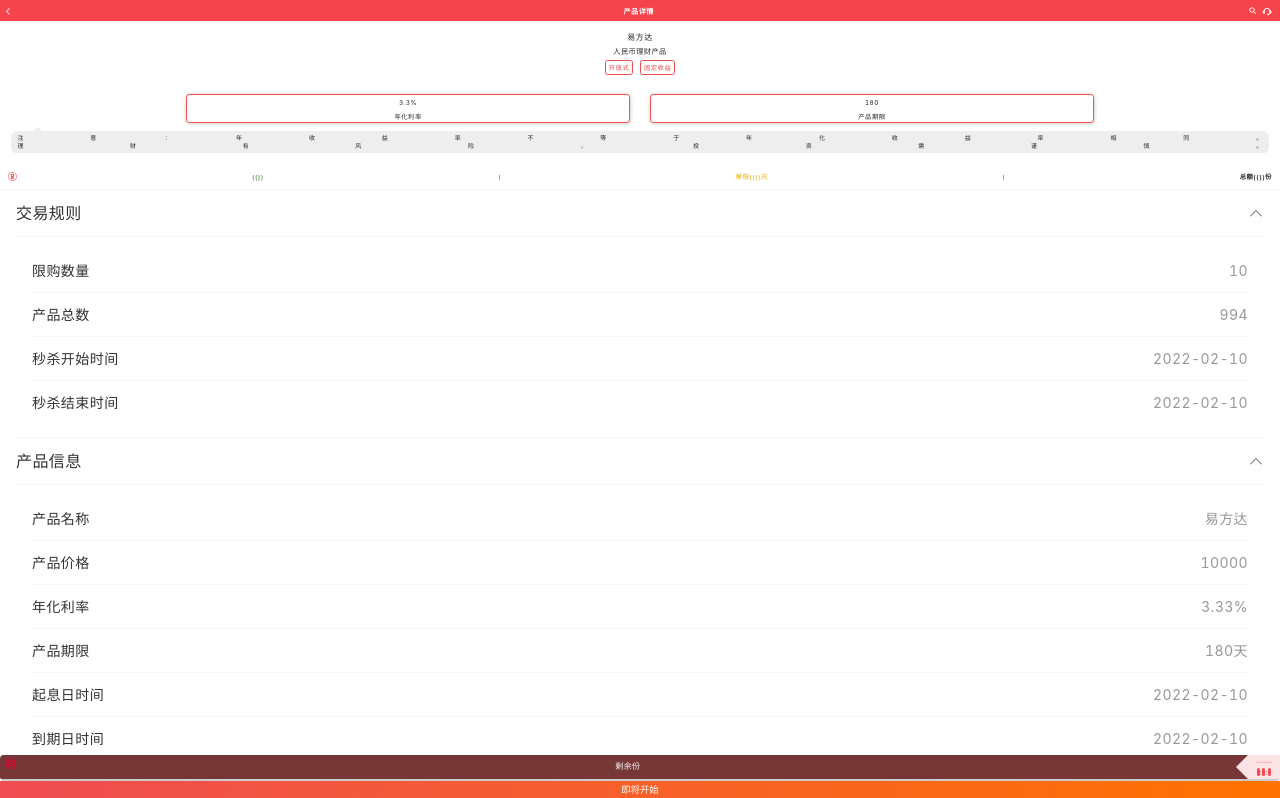
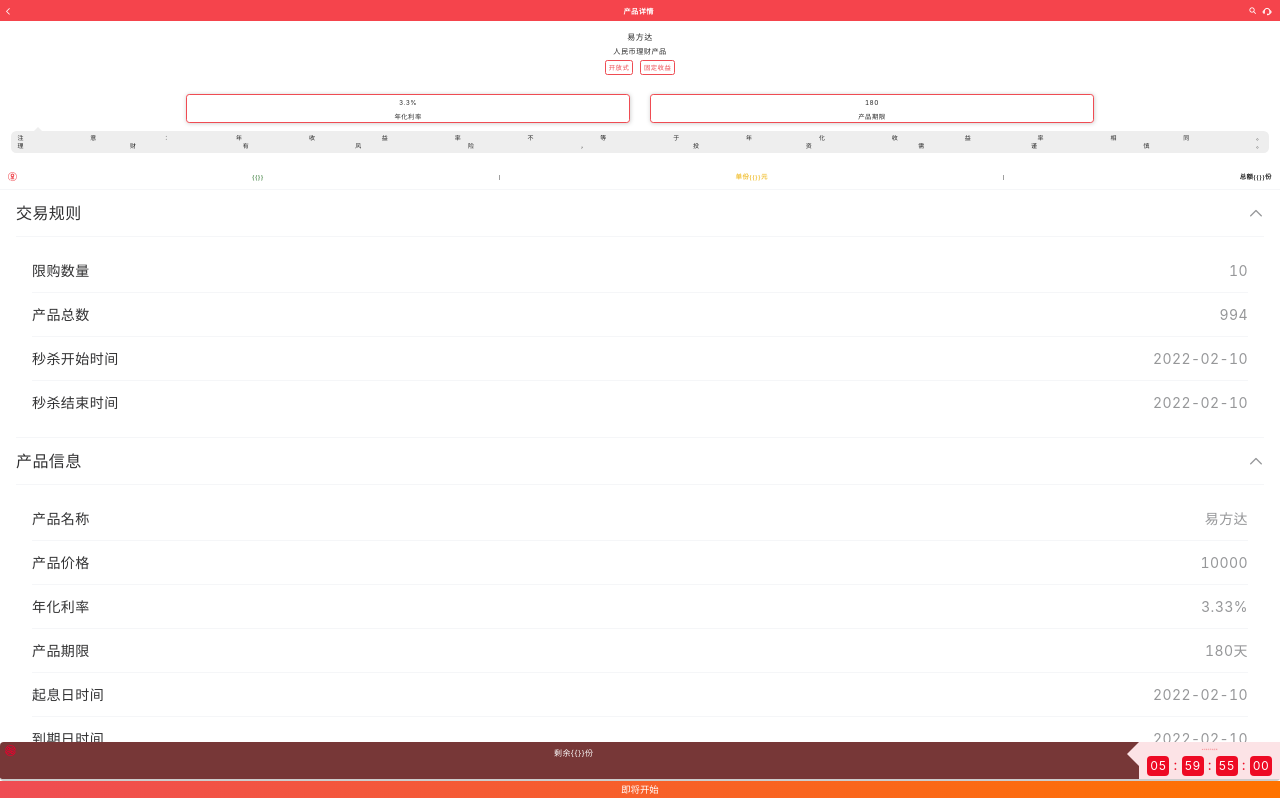
Before and after one commit to Ye-YiChen/v-A22, a Vue app: page /product/1 in a window 1280 px wide. Shown: the top 798 px of the page. Built offline with nearby package versions, Linux system fonts and the light colour scheme.

Commit message:
Login Register 细节

```diff
--- a/src/assets/goRoute.js
+++ b/src/assets/goRoute.js
@@ -46,6 +46,11 @@ const minin = {
         },
         goBack(){
             this.$router.back();
+        },
+        goSearch(){
+            this.$router.push({
+                name: "Search",
+            });
         }
     },
 }
--- a/src/components/LoginForm.vue
+++ b/src/components/LoginForm.vue
@@ -27,7 +27,12 @@
       <div class="more-action">
         <label for="remember">
           <!-- <van-checkbox name="remember" shape="square" id="remember" icon-size=".426rem">记住密码</van-checkbox> -->
-          <input type="checkbox" name="" id="remember" />
+          <input
+            type="checkbox"
+            name=""
+            id="remember"
+            v-model="ifRememberPwd"
+          />
           <span>记住密码</span>
         </label>
         <a class="find-psw" href="#">找回密码</a>
@@ -45,6 +50,7 @@ export default {
     return {
       account: "",
       pwd: "",
+      ifRememberPwd: false,
     };
   },
   methods: {
@@ -76,13 +82,45 @@ export default {
       })
         .then((response) => {
           if (response.status != 0) this.$toast.fail(response.data.message);
-          else this.$toast.success("登录成功！");
+          else {
+            this.$toast.success("登录成功！");
+            if (this.ifRememberPwd) {
+              this.rememberPwd;
+            }
+            this.goHome();
+          }
         })
         .catch((err) => {
           this.$toast.fail(err.message);
         });
     },
-
+    rememberPwd() {
+      window.localStorage.setItem(
+        "RememberPwd",
+        JSON.stringify({
+          lastLoginTime: new Date(),
+          account: this.account,
+          pwd: this.pwd,
+        })
+      );
+    },
+  },
+  watch: {
+    ifRememberPwd(newValue) {
+      if (!newValue) {
+        window.localStorage.removeItem("RememberPwd");
+        this.account = null;
+        this.pwd = "";
+      }
+    },
+  },
+  mounted() {
+    let localInfo = JSON.parse(window.localStorage.getItem("RememberPwd"));
+    if (localInfo) {
+      this.ifRememberPwd = true;
+      this.account = localInfo.account;
+      this.pwd = localInfo.pwd;
+    }
   },
 };
 </script>
--- a/src/components/PageHeader.vue
+++ b/src/components/PageHeader.vue
@@ -5,7 +5,7 @@
       <slot></slot>
       </div>
     <div class="icos">
-      <div class="search">&#xe60b;</div>
+      <div class="search" @click="goSearch()">&#xe60b;</div>
       <div class="service">&#xe65f;</div>
     </div>
   </header>
--- a/src/components/ProductPurchaseButton.vue
+++ b/src/components/ProductPurchaseButton.vue
@@ -1,34 +1,80 @@
 <template>
   <footer class="footer" id="footer">
     <div class="state">
-      <div class="min-logo"><img src="../../public/images/ico.png" alt="" /></div>
+      <div class="min-logo">
+        <img src="../../public/images/ico.png" alt="" />
+      </div>
       <!-- 最长 "剩余10,00000000份" 可正常显示 -->
-      <div class="pro-left">剩余{{  }}份</div>
+      <div class="pro-left">剩余{{}}份</div>
       <div class="time-box red">
         <div class="arrow-left"></div>
         <div class="time-title red" ref="countTitle">本次秒杀开始还剩</div>
         <div class="time-left">
-          <div id="time-h">{{  }}</div>
-          :
-          <div id="time-m">{{  }}</div>
-          :
-          <div id="time-s">{{  }}</div>
+          <van-count-down millisecond :time="time">
+            <template #default="timeData">
+              <span class="block">{{ timeData.hours | timeSize2 }}</span>
+              <span class="colon">:</span>
+              <span class="block">{{ timeData.minutes | timeSize2 }}</span>
+              <span class="colon">:</span>
+              <span class="block">{{ timeData.seconds | timeSize2 }}</span>
+              <span class="colon">:</span>
+              <span class="block">{{ timeData.milliseconds | timeSize2 }}</span>
+            </template>
+          </van-count-down>
         </div>
       </div>
     </div>
-    <button class="wide-btn scheduled-btn" ref="btn" @click.once="press()">
+    <button class="wide-btn scheduled-btn" ref="btn" @click.once="purchase()">
       即将开始
     </button>
   </footer>
 </template>
 
 <script>
-export default {};
+export default {
+  data() {
+    return {
+      time: 30 * 60 * 60 * 1000,
+    };
+  },
+  methods: {
+    purchase(){
+
+    }
+  },
+  filters: {
+    timeSize2(value) {
+      if(Number(value)<0){
+        value=-value
+      }
+      if (String(value).length < 2) {
+        value = "0" + value;
+      }else if(String(value).length >2){
+        value = String(value).substr(0,2)
+      }
+      return value;
+    },
+  },
+};
 </script>
 
 <style scoped>
+.colon {
+  display: inline-block;
+  margin: 0 4px;
+  color: #ee0a24;
+}
+.block {
+  display: inline-block;
+  width: 22px;
+  border-radius: 4px;
+  color: #fff;
+  font-size: 12px;
+  text-align: center;
+  background-color: #ee0a24;
+}
 .footer {
-  position:fixed;
+  position: fixed;
   width: 100%;
   /* height: 2.9333rem; */
   bottom: 0;
--- a/src/components/RegisterForm.vue
+++ b/src/components/RegisterForm.vue
@@ -59,12 +59,26 @@
           class="wide-input"
           v-model="user.otp"
         />
-        <button
-          class="wide-btn abled-btn send-verify"
+        <van-button
+          round
+          type="danger"
+          class="send-verify"
           @click.prevent="sendOTP()"
+          :disabled="ifPressOTP"
+          ref="OTPButton"
         >
-          发送验证码
-        </button>
+          <span v-show="!ifPressOTP">发送验证码</span>
+          <van-count-down
+            v-show="ifPressOTP"
+            :time="OTPtime"
+            ref="countDown"
+            @finish="finish()"
+          >
+            <template #default="timeData">
+              <span class="block"> {{ timeData.seconds | timeSize2}} 秒 </span>
+            </template>
+          </van-count-down>
+        </van-button>
       </label>
       <button class="wide-btn register" @click.prevent="Reigster()">
         立即注册
@@ -91,13 +105,15 @@ export default {
   data() {
     return {
       user: {
-        phoneNumber: null,
+        phoneNumber: 11111111111,
         IDname: "",
         IDnumber: null,
         pwd: "",
         otp: "",
         ifAgree: false,
       },
+      ifPressOTP: false,
+      OTPtime: 10 * 1000, // 在这里设置OTP等待时间 单位ms
     };
   },
   methods: {
@@ -140,7 +156,8 @@ export default {
           otp: this.user.otp,
           password: this.user.pwd,
         },
-      }).then((response) => {
+      })
+        .then((response) => {
           if (response.status != 0) {
             this.$toast.fail(response.data.message);
           } else {
@@ -148,7 +165,8 @@ export default {
               name: "Login",
             });
           }
-      }).catch((err)=>{
+        })
+        .catch((err) => {
           this.$toast.fail(err.message);
         });
       return false;
@@ -174,14 +192,48 @@ export default {
         })
         .catch((err) => {
           this.$toast.fail(err.message);
+          // return false
         });
+      this.waitOTP();
     },
-
+    waitOTP() {
+      this.ifPressOTP = true;
+      this.$refs.countDown.start();
+    },
+    finish() {
+      this.ifPressOTP = false;
+      this.$refs.countDown.reset();
+      this.$refs.countDown.pause();
+    },
+  },
+  mounted() {
+    this.$refs.countDown.pause();
+  },
+  filters: {
+    timeSize2(value) {
+      if (Number(value) < 0) {
+        value = -value;
+      }
+      if (String(value).length < 2) {
+        value = "0" + value;
+      } else if (String(value).length > 2) {
+        value = String(value).substr(0, 2);
+      }
+      return value;
+    },
   },
 };
 </script>
 
 <style scoped>
+.block {
+  display: inline-block;
+  /* width: 22px; */
+  color: #fff;
+  font-size: 12px;
+  text-align: center;
+  /* background-color: #ee0a24; */
+}
 .logo {
   position: relative;
   /* display: flex;
@@ -267,6 +319,9 @@ export default {
   font-size: 0.32rem;
   text-align: center;
 }
+.send-verify span {
+  color: #fff;
+}
 
 .register {
   margin-top: 0.4rem;
--- a/src/main.js
+++ b/src/main.js
@@ -20,6 +20,7 @@ import {
   Cell,
   CellGroup,
   Popup,
+  CountDown,
 } from 'vant'
 import '@/assets/fonts/iconfont.css'
 import 'amfe-flexible'
@@ -49,6 +50,7 @@ Vue.use(CollapseItem);
 Vue.use(Cell);
 Vue.use(CellGroup);
 Vue.use(Popup);
+Vue.use(CountDown);
 // axios基本设置
 axios.defaults.baseURL = 'http://'
 axios.defaults.withCredentials = true
--- a/src/router/index.js
+++ b/src/router/index.js
@@ -1,20 +1,35 @@
 import Vue from 'vue'
 import VueRouter from 'vue-router'
-import Login from '../views/Login.vue'
-import Register from '../views/Register.vue'
+// import Login from '../views/Login.vue'
+// import Register from '../views/Register.vue'
 import Home from '../views/Home.vue'
-import Market from '../views/Market.vue'
-import Order from '../views/Order.vue'
-import Product from '../views/Product.vue'
-import Detail from '../views/Detail.vue'
-import Purchase from '../views/Purchase.vue'
+// import Market from '../views/Market.vue'
+// import Order from '../views/Order.vue'
+// import Product from '../views/Product.vue'
+// import Detail from '../views/Detail.vue'
+// import Purchase from '../views/Purchase.vue'
+// import Search from '../views/SearchPage.vue'
+
+// 路由懒加载
+const Login = () => import('../views/Login.vue')
+const Register =() => import('../views/Register.vue')
+const Market = () => import('../views/Market.vue')
+const Order  = () => import('../views/Order.vue')
+const Product = () => import('../views/Product.vue')
+const Detail = () => import('../views/Detail.vue')
+const Purchase =()=>import('../views/Purchase.vue')
+const Search = () => import('../views/SearchPage.vue')
+
+
+
+
 Vue.use(VueRouter)
 
 const routes = [
   {
     path: '/',
     // 重定向到login页面
-    redirect: '/purchase/001'
+    redirect: 'Login'
   },
   {
     path: '/login',
@@ -25,10 +40,6 @@ const routes = [
     path: '/register',
     name: 'Register',
     component: Register,
-    // route level code-splitting
-    // this generates a separate chunk (about.[hash].js) for this route
-    // which is lazy-loaded when the route is visited.
-    // component: () => import(/* webpackChunkName: "about" */ '../views/Home.vue')
   },
   {
     path: '/home',
@@ -60,6 +71,11 @@ const routes = [
     name: 'Detail',
     component: Detail
   },
+  {
+    path:'/search',
+    name:'Search',
+    component:Search
+  }
 ]
 
 const router = new VueRouter({
--- a/src/views/Home.vue
+++ b/src/views/Home.vue
@@ -114,6 +114,7 @@ export default {
     };
   },
   mounted() {
+    document.title='主页面'
     // 获取贷款列表
     this.axios({
       method: "get",
@@ -165,7 +166,7 @@ export default {
 };
 </script>
 
-<style scoped>
+<style>
 .noads {
   display: flex;
   flex-direction: column;
@@ -177,4 +178,11 @@ export default {
 .main {
   padding: 0 0.4rem;
 }
+.re-ico {
+  font-family: "iconfont";
+  color: #eb8108;
+  font-weight: 700;
+  font-size: 0.6rem;
+  margin-right: 0.2rem;
+}
 </style>
--- a/src/views/Login.vue
+++ b/src/views/Login.vue
@@ -12,6 +12,9 @@ import LoginHeader from "../components/LoginHeader.vue";
 import Streamer from '../components/Streamer.vue';
 export default {
   components: { LoginForm, LoginHeader, Streamer },
+  mounted() {
+    document.title='登录页面'
+  },
 };
 </script>
 
--- a/src/views/Product.vue
+++ b/src/views/Product.vue
@@ -71,7 +71,7 @@ export default {
 };
 </script>
 
-<style scoped>
+<style >
 .product{
   position: relative;
   min-height: 100%;
--- a/src/views/Register.vue
+++ b/src/views/Register.vue
@@ -13,6 +13,9 @@ import RegisterForm from '../components/RegisterForm.vue';
 import Streamer from "../components/Streamer.vue";
 export default {
   components: { LoginHeader, Streamer, RegisterForm },
+  mounted() {
+    document.title='注册页面'
+  },
 };
 </script>
 
--- /dev/null
+++ b/src/views/SearchPage.vue
@@ -0,0 +1,15 @@
+<template>
+  <div class="SearchPage"></div>
+</template>
+
+<script>
+export default {
+mounted(){
+    document.title='搜索頁面'
+}
+}
+</script>
+
+<style>
+
+</style>
```
Also changed, not shown: public/images/process2.png (deleted). Lines whose indentation alone changed are shown as unchanged.
